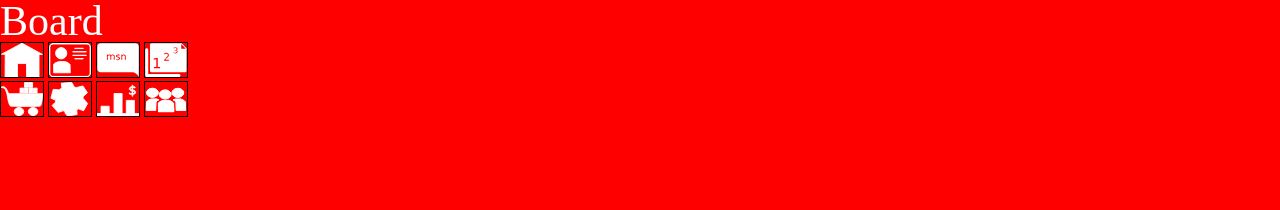
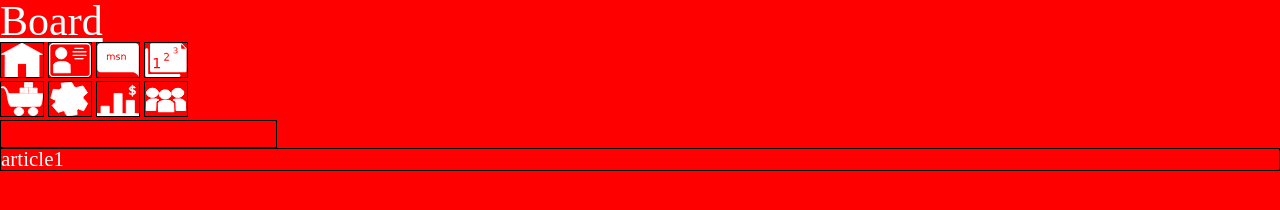
Before and after one commit to ConteEmanuel/Project-06, a plain HTML site: page index.html in a window 1280 px wide. Shown: the part 70-280 px from the top of the page. Drawn offline with Linux system fonts and the light colour scheme.

Commit message:
Added Home Link on logo and fixed Main Label

```diff
--- a/index.html
+++ b/index.html
@@ -10,11 +10,13 @@
 </head>
 
 <body>
-    <div>
+    <div id="bodyContent">
         <menu id="menu">
             <div>
-                <img id="logo" src="/images/logo.svg" alt="">
-                <h1>Board</h1>
+                <a href="index.html" title="Home">
+                    <img id="logo" src="/images/logo.svg" alt="">
+                    <h1>Board</h1>
+                </a>
             </div>
             <div>
                 <a href="http://"><svg id="home" viewBox="0 0 49.165054 40.103634">
@@ -57,11 +59,15 @@
             </div>
         </menu>
         <header>
-            <div id="header"></div>
+            <div id="header">
+                <div>
+                    <label for=""></label><input type="search"><img src="" alt="">
+                </div>
+            </div>
         </header>
-        <footer>
-            <footer id="footer"></footer>
-        </footer>
+        <main>
+            <div id="main"><p>article1</p></div>
+        </main>
     </div>
 
 </body>
```
